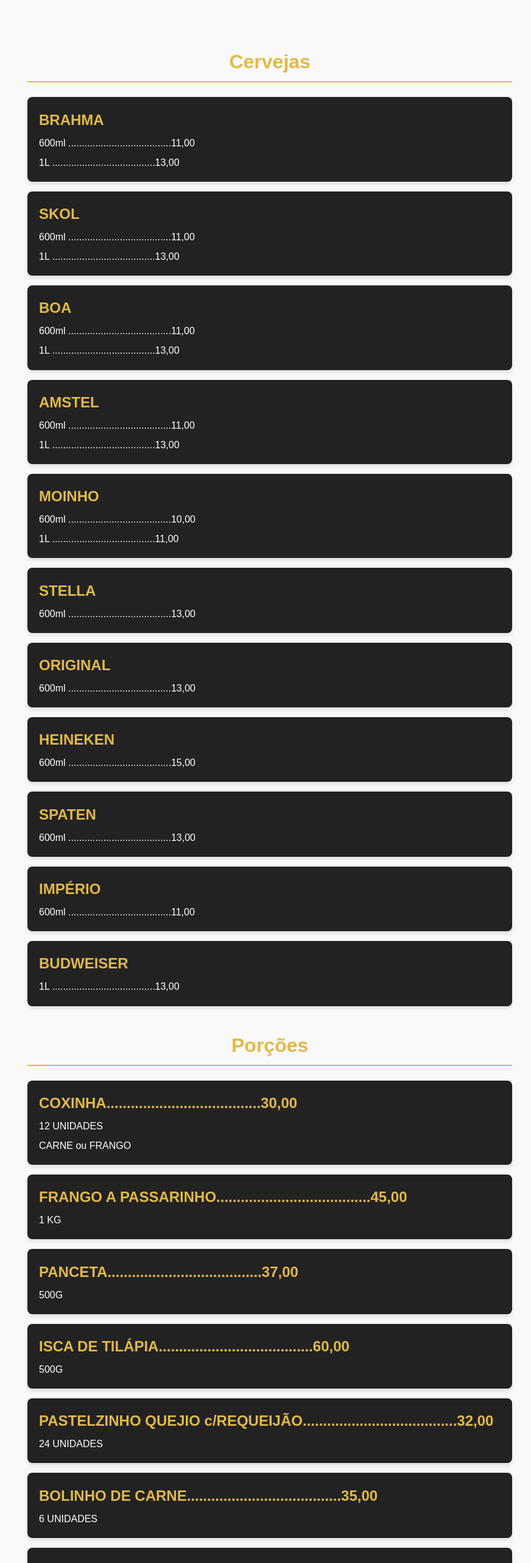
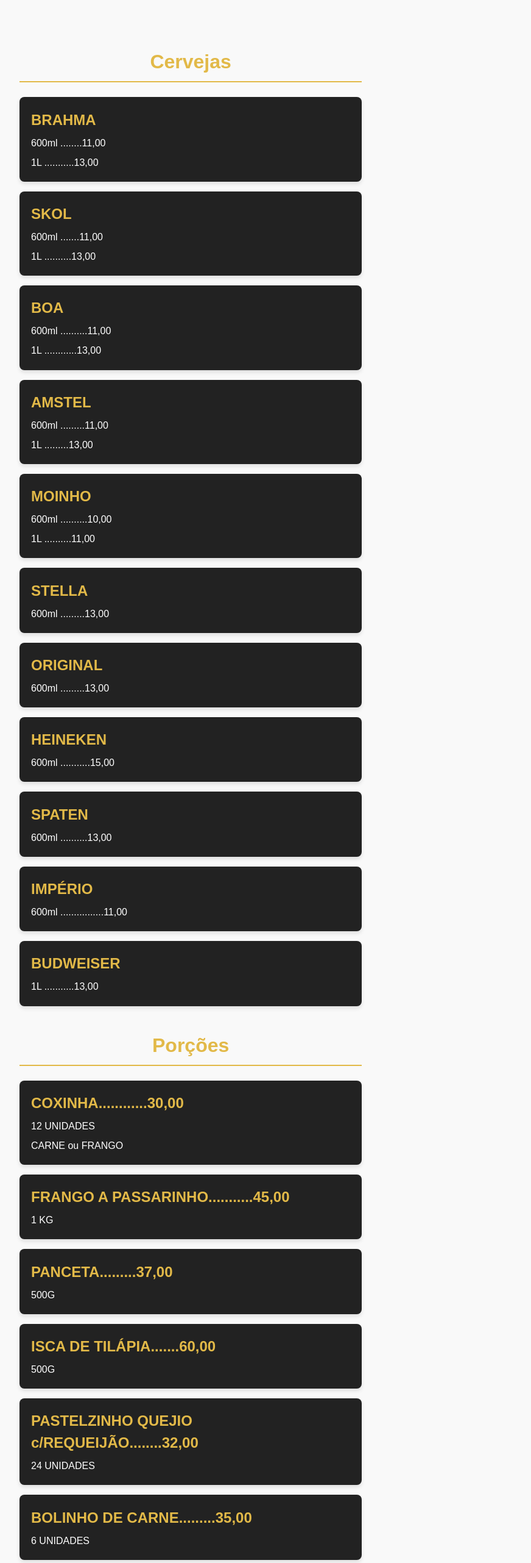
Before and after one commit to LordMaquins/cardapio, a React (Vite) app in the folder rtc/rtc_card/: page / in a window 1280 px wide. Shown: the part 234-2797 px from the top of the page at 61% size, without its empty margins (35-907 px from the left). Built offline with nearby package versions, Linux system fonts and the light colour scheme.

Commit message:
Reduzindo os espacos entre os precos

```diff
--- a/rtc/rtc_card/src/Components/Cardapio.tsx
+++ b/rtc/rtc_card/src/Components/Cardapio.tsx
@@ -28,52 +28,52 @@
           <div className={`menu-items ${showBebidasMenu ? 'active' : ''}`} id="bebidas-menu">
             <div className="menu-item">
               <h3>BRAHMA</h3>
-              <p>600ml ......................................11,00</p>
-              <p>1L ......................................13,00</p>
+              <p>600ml ........11,00</p>
+              <p>1L ...........13,00</p>
             </div>
             <div className="menu-item">
               <h3>SKOL</h3>
-              <p>600ml ......................................11,00</p>
-              <p>1L ......................................13,00 </p>
+              <p>600ml .......11,00</p>
+              <p>1L ..........13,00 </p>
             </div>
             <div className="menu-item">
               <h3>BOA</h3>
-              <p>600ml ......................................11,00</p>
-              <p>1L ......................................13,00</p>
+              <p>600ml ..........11,00</p>
+              <p>1L ............13,00</p>
             </div>
             <div className="menu-item">
               <h3>AMSTEL</h3>
-              <p>600ml ......................................11,00</p>
-              <p>1L ......................................13,00</p>
+              <p>600ml .........11,00</p>
+              <p>1L .........13,00</p>
             </div>
             <div className="menu-item">
               <h3>MOINHO</h3>
-              <p>600ml ......................................10,00</p>
-              <p>1L ......................................11,00</p>
+              <p>600ml ..........10,00</p>
+              <p>1L ..........11,00</p>
             </div>
             <div className="menu-item">
               <h3>STELLA</h3>
-              <p>600ml ......................................13,00</p>
+              <p>600ml .........13,00</p>
             </div>
             <div className="menu-item">
               <h3>ORIGINAL</h3>
-              <p>600ml ......................................13,00</p>
+              <p>600ml .........13,00</p>
             </div>
             <div className="menu-item">
               <h3>HEINEKEN</h3>
-              <p>600ml ......................................15,00</p>
+              <p>600ml ...........15,00</p>
             </div>
             <div className="menu-item">
               <h3>SPATEN</h3>
-              <p>600ml ......................................13,00</p>
+              <p>600ml ..........13,00</p>
             </div>
             <div className="menu-item">
               <h3>IMPÉRIO</h3>
-              <p>600ml ......................................11,00</p>
+              <p>600ml ................11,00</p>
             </div>
             <div className="menu-item">
               <h3>BUDWEISER</h3>
-              <p>1L ......................................13,00</p>
+              <p>1L ...........13,00</p>
             </div>
           </div>
         </div>
@@ -84,59 +84,59 @@
           </h2>
           <div className={`menu-items ${showComidasMenu ? 'active' : ''}`} id="comidas-menu">
             <div className="menu-item">
-              <h3>COXINHA......................................30,00</h3>
+              <h3>COXINHA............30,00</h3>
               <p> 12 UNIDADES</p>
               <p> CARNE ou FRANGO</p>
             </div>
             <div className="menu-item">
-              <h3>FRANGO A PASSARINHO......................................45,00</h3>
+              <h3>FRANGO A PASSARINHO...........45,00</h3>
               <p>1 KG</p>
             </div>
             <div className="menu-item">
-              <h3>PANCETA......................................37,00</h3>
+              <h3>PANCETA.........37,00</h3>
               <p>500G</p>
             </div>
             <div className="menu-item">
-              <h3>ISCA DE TILÁPIA......................................60,00 </h3>
+              <h3>ISCA DE TILÁPIA.......60,00 </h3>
               <p>500G</p>
             </div>
             <div className="menu-item">
-              <h3>PASTELZINHO QUEJIO c/REQUEIJÃO......................................32,00 </h3>
+              <h3>PASTELZINHO QUEJIO c/REQUEIJÃO........32,00 </h3>
               <p>24 UNIDADES</p>
             </div>
             <div className="menu-item">
-              <h3>BOLINHO DE CARNE......................................35,00 </h3>
+              <h3>BOLINHO DE CARNE.........35,00 </h3>
               <p>6 UNIDADES</p>
             </div>
             <div className="menu-item">
-              <h3>BOLINHO DE LINGUIÇA......................................35,00 </h3>
+              <h3>BOLINHO DE LINGUIÇA..........35,00 </h3>
               <p>10 UNIDADES</p>
             </div>
             <div className="menu-item">
-              <h3>CALABRESA......................................40,00 </h3>
+              <h3>CALABRESA............40,00 </h3>
               <p>500G</p>
             </div>
             <div className="menu-item">
-              <h3>BATATA FRITA......................................30,00 </h3>
+              <h3>BATATA FRITA............30,00 </h3>
               <p>500G</p>
             </div>
             <div className="menu-item">
-              <h3>BOLINHA DE QUEIJO......................................30,00 </h3>
+              <h3>BOLINHA DE QUEIJO.........30,00 </h3>
               <p>12 UNIDADES</p>
             </div>
             <div className="menu-item">
-              <h3>RISOLES......................................32,00 </h3>
+              <h3>RISOLES...........32,00 </h3>
               <p>12 UNIDADES</p>
             </div>
             <div className="menu-item">
-              <h3>KIBE......................................30,00 </h3>
+              <h3>KIBE.............30,00 </h3>
               <p>12 UNIDADES</p>
             </div>
                      <div className="menu-item">
-              <h3>MANDIOCA FRITA......................................15,00 </h3>
+              <h3>MANDIOCA FRITA...........15,00 </h3>
             </div>
                         <div className="menu-item">
-              <h3>MAJUBINHA......................................40,00 </h3>
+              <h3>MAJUBINHA.............40,00 </h3>
             </div>
           </div>
         </div>
@@ -147,16 +147,16 @@
           </h2>
           <div className={`menu-items ${showDrinksMenu ? 'active' : ''}`} id="drinks-menu">
             <div className="menu-item">
-              <h3>CARNE.......................................................15,00</h3>
+              <h3>CARNE.............15,00</h3>
             </div>
             <div className="menu-item">
-              <h3>QUEIJO......................................................15,00</h3>
+              <h3>QUEIJO...........15,00</h3>
             </div>
             <div className="menu-item">
-              <h3>PIZZA.........................................................17,00</h3>
+              <h3>PIZZA.........17,00</h3>
             </div>
              <div className="menu-item">
-              <h3>CARNE c/QUEIJO.....................................17,00</h3>
+              <h3>CARNE c/QUEIJO...........17,00</h3>
             </div>
           </div>
         </div>
@@ -167,16 +167,16 @@
           </h2>
           <div className={`menu-items ${showDrinksMenu ? 'active' : ''}`} id="drinks-menu">
             <div className="menu-item">
-              <h3>CAIPIRINHA LIMÃO c/ VELHO BARREIRO................................................18,00</h3>
+              <h3>CAIPIRINHA LIMÃO c/ VELHO BARREIRO.........18,00</h3>
             </div>
             <div className="menu-item">
-              <h3>CAIPIRINHA LIMÃO c/ VODKA......................................................20,00</h3>
+              <h3>CAIPIRINHA LIMÃO c/ VODKA..........20,00</h3>
             </div>
             <div className="menu-item">
-              <h3>CAIPIRINHA MORANGO c/ YAKULT.....................................................25,00</h3>
+              <h3>CAIPIRINHA MORANGO c/ YAKULT........25,00</h3>
             </div>
              <div className="menu-item">
-              <h3>CAIPIRINHA TANGERINA c/ PIMENTA..................................................20,00</h3>
+              <h3>CAIPIRINHA TANGERINA c/ PIMENTA........20,00</h3>
             </div>
           </div>
         </div>
@@ -188,41 +188,41 @@
           <div className={`menu-items ${showDrinksMenu ? 'active' : ''}`} id="drinks-menu">
             <div className="menu-item">
               <h3>COCA-COLA</h3>
-              <p>290ML .................................................5,00</p>
-              <p>350ML .................................................6,00</p>
-              <p>600ML .................................................8,00</p>
-              <p>1L ........................................................9,00</p>
-              <p>2L ........................................................12,00</p>
+              <p>290ML ............5,00</p>
+              <p>350ML ............6,00</p>
+              <p>600ML ............8,00</p>
+              <p>1L ...............9,00</p>
+              <p>2L ...............12,00</p>
             </div>
             <div className="menu-item">
               <h3>FANTA</h3>
-              <p>350ML ....................................................6,00</p>
+              <p>350ML .................6,00</p>
             </div>
             <div className="menu-item">
               <h3>SPRITE</h3>
-              <p>350ML .....................................6,00</p>
+              <p>350ML .................6,00</p>
             </div>
             <div className="menu-item">
               <h3>POTY</h3>
-              <p>2L ....................................................6,00</p>
+              <p>2L ....................6,00</p>
             </div>
             <div className="menu-item">
               <h3>ROLLER</h3>
-              <p>2L....................................................6,00</p>
+              <p>2L.....................6,00</p>
             </div>
             <div className="menu-item">
               <h3>ÁGUA</h3>
-              <p>s/GÁS....................................................2,50</p>
-              <p>c/GÁS....................................................3,50</p>
+              <p>s/GÁS..................2,50</p>
+              <p>c/GÁS..................3,50</p>
             </div>
             <div className="menu-item">
               <h3>FANTA</h3>
-              <p>350ML....................................................6,00</p>
+              <p>350ML..................6,00</p>
             </div>
             <div className="menu-item">
               <h3>PRATS</h3>
-              <p>LARANJA 300ML....................................................9,00</p>
-              <p>LARANJA 900ML....................................................15,00</p>
+              <p>LARANJA 300ML..........9,00</p>
+              <p>LARANJA 900ML..........15,00</p>
             </div>
           </div>
         </div>
```
